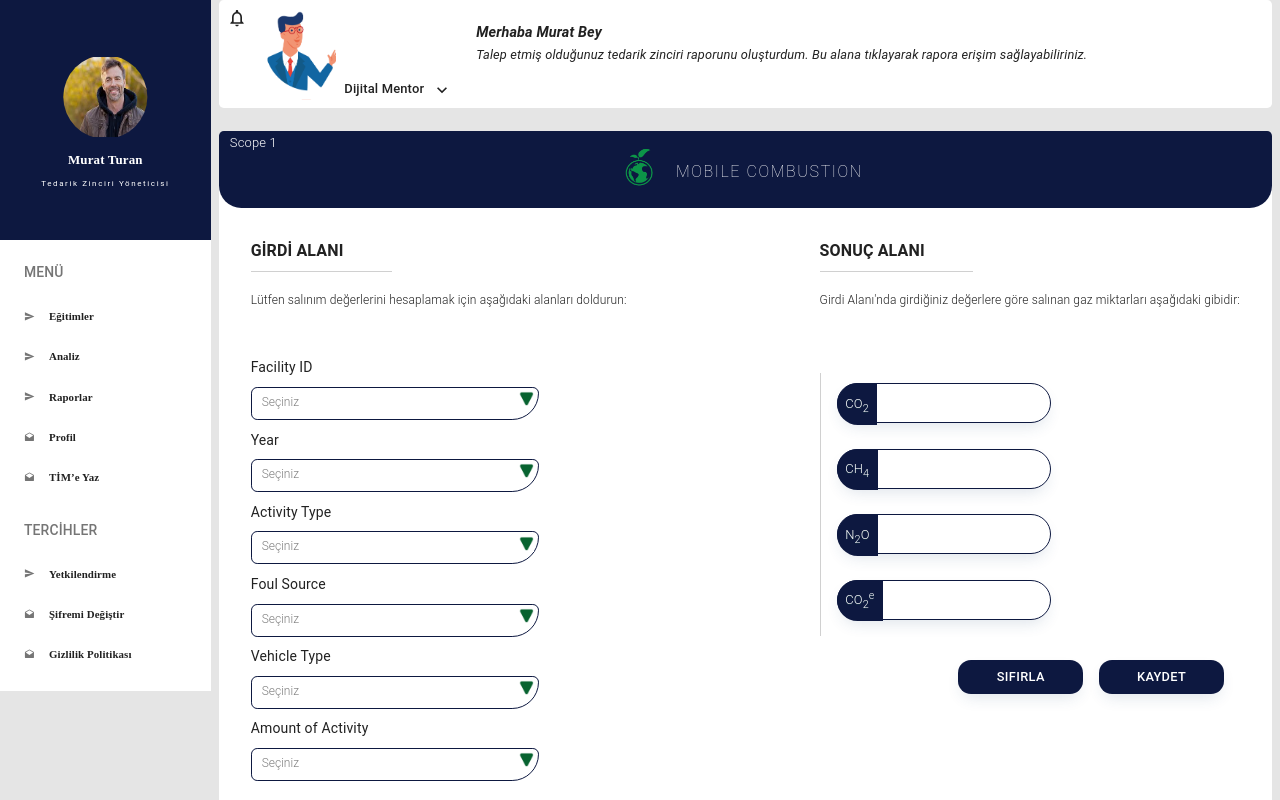
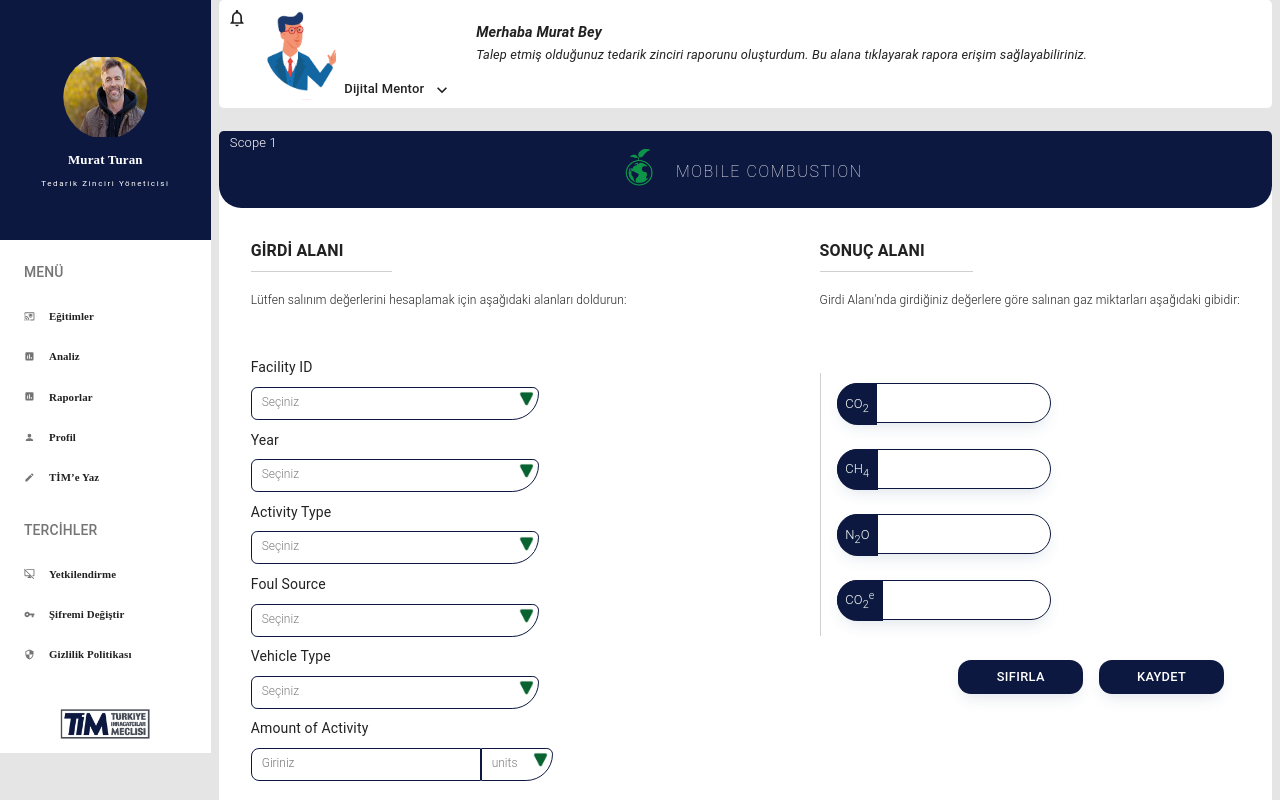
Before and after one commit to Marall-Y/Oscillation-Calculator, a React (Create React App) app: page / in a window 1280 px wide. Shown: the top 800 px of the page. Built offline with nearby package versions, Linux system fonts and the light colour scheme.

Commit message:
final commit design

```diff
--- a/src/components/Content/Content.js
+++ b/src/components/Content/Content.js
@@ -3,6 +3,7 @@ import Apple from "../../images/apple.png";
 import SelectBox from "../common/SelectBox/SelectBox";
 import ResultBox from "../common/ResultBox/ResultBox";
 import TableBox from "../common/Table/Table";
+import TextBox from "../common/TextBox/TextBox";
 import Button from "@material-ui/core/Button";
 import useStyles from "./Style";
 
@@ -32,7 +33,7 @@ const Content = () => {
               <SelectBox label="Activity Type" />
               <SelectBox label="Foul Source" />
               <SelectBox label="Vehicle Type" />
-              <SelectBox label="Amount of Activity" />
+              <TextBox label="Amount of Activity" />
             </div>
           </div>
           <div className={classes.calculator__results}>
--- a/src/components/SideBar/SideBar.js
+++ b/src/components/SideBar/SideBar.js
@@ -5,13 +5,15 @@ import List from "@material-ui/core/List";
 import ListItem from "@material-ui/core/ListItem";
 import ListItemIcon from "@material-ui/core/ListItemIcon";
 import ListItemText from "@material-ui/core/ListItemText";
-import Collapse from "@material-ui/core/Collapse";
-import InboxIcon from "@material-ui/icons/MoveToInbox";
-import DraftsIcon from "@material-ui/icons/Drafts";
-import SendIcon from "@material-ui/icons/Send";
-import ExpandLess from "@material-ui/icons/ExpandLess";
-import ExpandMore from "@material-ui/icons/ExpandMore";
-import StarBorder from "@material-ui/icons/StarBorder";
+import CreateIcon from "@material-ui/icons/Create";
+import CastForEducationIcon from "@material-ui/icons/CastForEducation";
+import AssessmentIcon from "@material-ui/icons/Assessment";
+import PersonIcon from "@material-ui/icons/Person";
+import DesktopAccessDisabledIcon from "@material-ui/icons/DesktopAccessDisabled";
+import SecurityIcon from "@material-ui/icons/Security";
+import VpnKeyIcon from "@material-ui/icons/VpnKey";
+import PollIcon from "@material-ui/icons/Poll";
+import Logo from "../../images/logo.png";
 import useStyles from "./Style";
 
 const SideBar = () => {
@@ -49,31 +51,31 @@ const SideBar = () => {
         >
           <ListItem button>
             <ListItemIcon className={classes.list__item}>
-              <SendIcon />
+              <CastForEducationIcon />
             </ListItemIcon>
             <ListItemText primary="Eğitimler" />
           </ListItem>
           <ListItem button>
             <ListItemIcon className={classes.list__item}>
-              <SendIcon />
+              <PollIcon />
             </ListItemIcon>
             <ListItemText primary="Analiz" />
           </ListItem>
           <ListItem button>
             <ListItemIcon className={classes.list__item}>
-              <SendIcon />
+              <AssessmentIcon />
             </ListItemIcon>
             <ListItemText primary="Raporlar" />
           </ListItem>
           <ListItem button>
             <ListItemIcon>
-              <DraftsIcon />
+              <PersonIcon />
             </ListItemIcon>
             <ListItemText primary="Profil" />
           </ListItem>
           <ListItem button>
             <ListItemIcon>
-              <DraftsIcon />
+              <CreateIcon />
             </ListItemIcon>
             <ListItemText primary="TİM’e Yaz" />
           </ListItem>
@@ -95,19 +97,19 @@ const SideBar = () => {
         >
           <ListItem button>
             <ListItemIcon>
-              <SendIcon />
+              <DesktopAccessDisabledIcon />
             </ListItemIcon>
             <ListItemText primary="Yetkilendirme" />
           </ListItem>
           <ListItem button>
             <ListItemIcon>
-              <DraftsIcon />
+              <VpnKeyIcon />
             </ListItemIcon>
             <ListItemText primary="Şifremi Değiştir" />
           </ListItem>
           <ListItem button>
             <ListItemIcon>
-              <DraftsIcon />
+              <SecurityIcon />
             </ListItemIcon>
             <ListItemText
               primary="Gizlilik Politikası
@@ -115,6 +117,9 @@ const SideBar = () => {
             />
           </ListItem>
         </List>
+        <div className={classes.logo__box}>
+          <img src={Logo} className={classes.logo} />
+        </div>
       </div>
     </div>
   );
--- a/src/components/SideBar/Style.js
+++ b/src/components/SideBar/Style.js
@@ -61,6 +61,9 @@ const useStyles = makeStyles((theme) => ({
       fontFamily: "Robot",
       fontWeight: "600",
     },
+    "& .MuiListSubheader-sticky": {
+      position: "unset",
+    },
 
     "& .MuiListItemIcon-root": {
       minWidth: "1.56rem",
@@ -69,6 +72,13 @@ const useStyles = makeStyles((theme) => ({
   nested: {
     fontSize: "0.87rem",
   },
+  logo: {
+    width: "5.81rem",
+  },
+  logo__box: {
+    textAlign: "center",
+    marginTop: "1.5rem",
+  },
 }));
 
 export default useStyles;
--- a/src/components/common/SelectBox/SelectBox.js
+++ b/src/components/common/SelectBox/SelectBox.js
@@ -7,7 +7,7 @@ const SelectBox = ({ label }) => {
 
   return (
     <div>
-      <label for="styledSelect1" className={classes.hello}>
+      <label for="styledSelect1">
         {label}
         <div className={classes.custom_select}>
           <select
--- a/src/components/common/Table/Style.js
+++ b/src/components/common/Table/Style.js
@@ -3,6 +3,7 @@ import { makeStyles } from "@material-ui/core/styles";
 const useStyles = makeStyles((theme) => ({
   table: {
     minWidth: 650,
+    borderRadius: "1.25rem",
     "& .MuiTableCell-root": {
       border: "1px solid #0D1840",
       padding: "0.7prem",
@@ -16,7 +17,7 @@ const useStyles = makeStyles((theme) => ({
     borderRadius: "1.25rem",
   },
   calculator__button: {
-    backgroundColor: " #0D1840",
+    backgroundColor: "#0D1840",
     borderRadius: "0.375rem",
     width: "5.3rem",
     height: "1.25rem",
--- /dev/null
+++ b/src/components/common/TextBox/Style.js
@@ -0,0 +1,83 @@
+import { makeStyles } from "@material-ui/core/styles";
+
+const useStyles = makeStyles((theme) => ({
+  label: {
+    fontFamily: "Roboto",
+    fontSize: "0.9375rem",
+  },
+  custom_container: {
+    display: "flex",
+  },
+  custom_select: {
+    position: "relative",
+    display: "block",
+    maxWidth: "18rem",
+    minWidth: "5rem",
+    margin: "0.6rem 0",
+    border: "1px solid #0D1840",
+    borderRadius: "0.5rem 0 0 0.5rem",
+    backgroundColor: "#FFFFFF",
+    zIndex: "10",
+    position: "relative",
+  },
+  custom_select2: {
+    position: "relative",
+    display: "block",
+    maxWidth: "4.5rem",
+    minWidth: "4rem",
+    margin: "0.6rem 0",
+    border: "1px solid #0D1840",
+    borderRadius: "0 0.5rem 2.18rem 0",
+    backgroundColor: "#FFFFFF",
+    zIndex: "10",
+    position: "relative",
+  },
+  select_options: {
+    border: "none",
+    outline: "none",
+    background: "transparent",
+    appearance: "none",
+    borderRadius: 0,
+    margin: 0,
+    display: "block",
+    width: "100%",
+    padding: "7px 50px 10px 10px",
+    color: "#7E7E7E",
+    fontFamily: "Roboto",
+    fontWeight: "300",
+    fontSize: "0.75rem",
+  },
+  select_options2: {
+    border: "none",
+    outline: "none",
+    background: "transparent",
+    appearance: "none",
+    borderRadius: 0,
+    margin: 0,
+    display: "block",
+    width: "100%",
+    padding: "7px 30px 10px 10px",
+    color: "#7E7E7E",
+    fontFamily: "Roboto",
+    fontWeight: "300",
+    fontSize: "0.75rem",
+  },
+
+  select_option: {
+    fontFamily: "Roboto",
+    fontWeight: "300",
+    fontSize: "0.8rem",
+    padding: "0.7rem",
+    color: "#0D1840",
+  },
+  select_icon: {
+    position: "absolute",
+    top: "0.2rem",
+    right: "0.2rem",
+    width: "1rem",
+    height: "1rem",
+    pointer: "cursor",
+  },
+}));
+
+export default useStyles;
--- /dev/null
+++ b/src/components/common/TextBox/TextBox.js
@@ -0,0 +1,51 @@
+import ChevronBottom from "../../../images/chevron.png";
+import useStyles from "./Style";
+
+import React from "react";
+
+const TextBox = ({ label }) => {
+  const classes = useStyles();
+
+  return (
+    <div>
+      <label for="styledSelect1">
+        {label}
+        <div className={classes.custom_container}>
+          <div className={classes.custom_select}>
+            <input
+              id="styledSelect1"
+              className={classes.select_options}
+              placeholder="Giriniz"
+            />
+          </div>
+          <div className={classes.custom_select2}>
+            <select
+              id="styledSelect1"
+              name="options"
+              className={classes.select_options2}
+            >
+              <option value="" className={classes.select_option}>
+                units
+              </option>
+              <option value="1" className={classes.select_option}>
+                Option 1
+              </option>
+              <option value="2" className={classes.select_option}>
+                Option 2
+              </option>
+              <option value="3" className={classes.select_option}>
+                Option 3
+              </option>
+              <option value="4" className={classes.select_option}>
+                Option 4
+              </option>
+            </select>
+            <img src={ChevronBottom} className={classes.select_icon} />
+          </div>
+        </div>
+      </label>
+    </div>
+  );
+};
+
+export default TextBox;
```
Also changed, not shown: src/images/logo.png (added).
